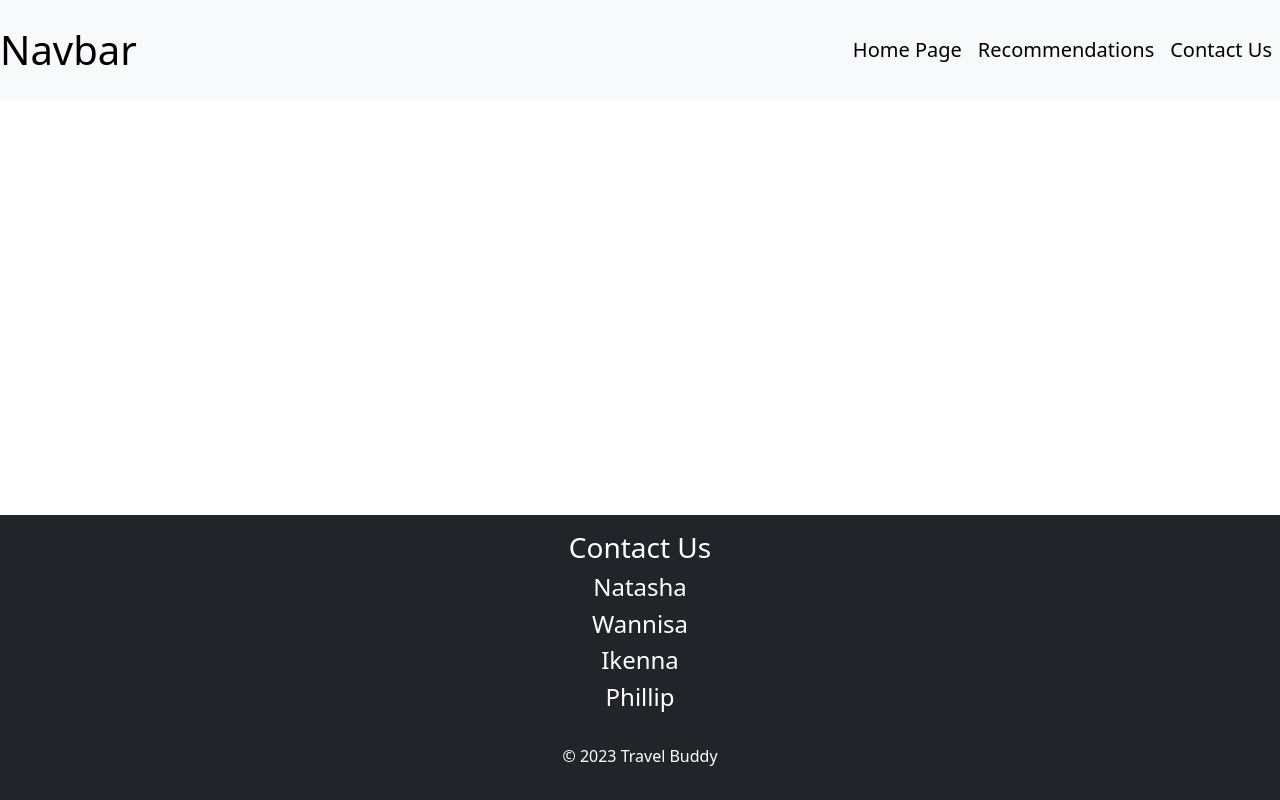
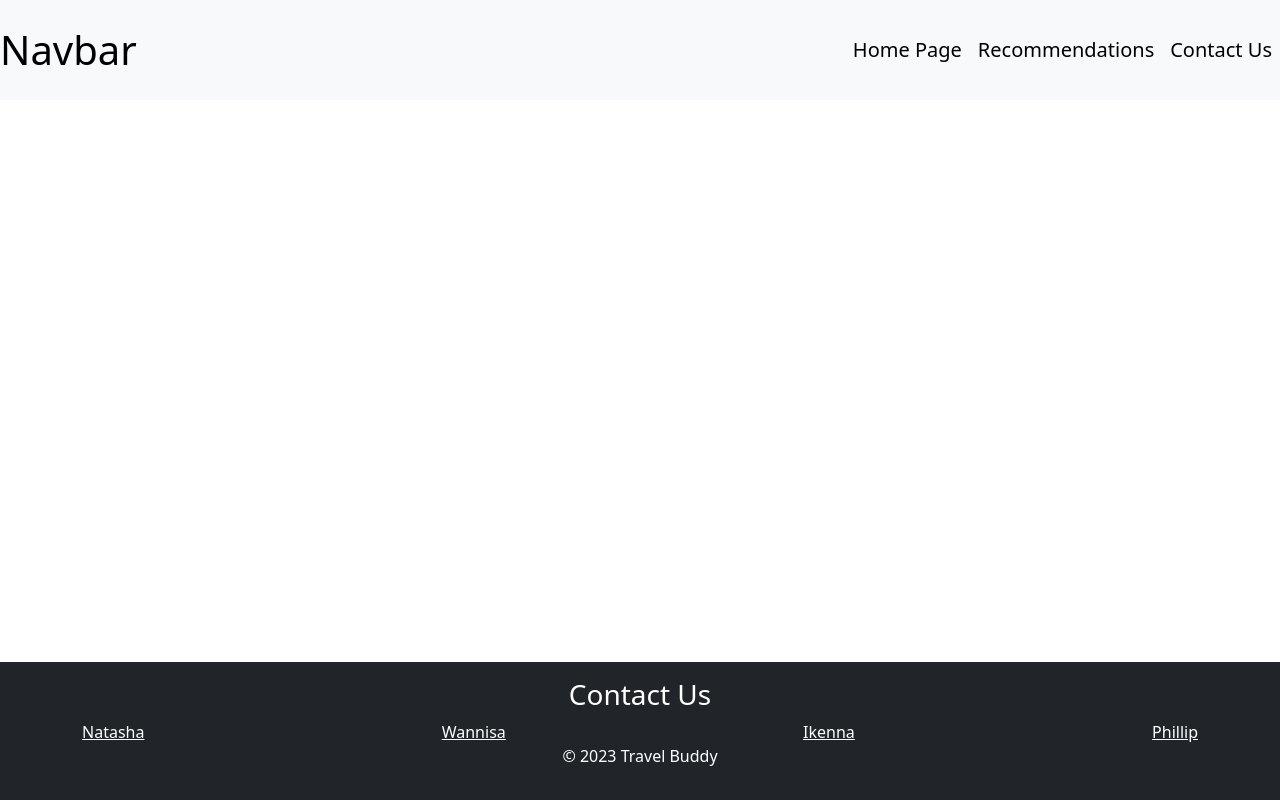
Before and after one commit to Natasha-16x/Travel-Buddy, a React (Create React App) app: page / in a window 1280 px wide. Built offline with nearby package versions, Linux system fonts and the light colour scheme.

Commit message:
added links to github accounts

```diff
--- a/package.json
+++ b/package.json
@@ -13,6 +13,7 @@
     "bootstrap": "^5.2.3",
     "react": "^18.2.0",
     "react-bootstrap": "^2.7.2",
+    "react-router-dom": "^6.9.0",
     "react-scripts": "5.0.1",
     "web-vitals": "^2.1.4"
   },
--- /dev/null
+++ b/src/components/footer/footer.css
@@ -0,0 +1,11 @@
+/* added styling to the footer */
+.link {
+    color: white;
+}
+
+
+.links-container {
+    display: flex;
+    justify-content: space-between; /* or "space-between" for more space between links */
+    align-items: center;
+  }
--- a/src/components/footer/footer.js
+++ b/src/components/footer/footer.js
@@ -1,6 +1,8 @@
 import React from 'react';
-import { Navbar, Nav } from 'react-bootstrap';
+import './footer.css'
 
+// added function to create footer
+// added links to github accounts
 function Footer() {
   return (
     <footer className="bg-dark text-white fixed-bottom">
@@ -8,13 +10,12 @@ function Footer() {
         <div className="row">
           <div className="col text-center">
             <h3>Contact Us</h3>
-            <h4>Natasha</h4>
-            <h4>Wannisa</h4>
-            <h4>Ikenna</h4>
-            <h4>Phillip</h4>
-            <a href="https://github.com/your-github-username" target="_blank" rel="noopener noreferrer">
-              <i className="fab fa-github fa-2x mx-3"></i>
-            </a>
+            <div className="links-container">
+            <a href="https://github.com/Natasha-16x" className="link">Natasha</a>
+            <a href="https://github.com/lisaevermore" className="link">Wannisa</a>
+            <a href="https://github.com/Iy-ke" className="link">Ikenna</a>
+            <a href="https://github.com/phil13131" className="link">Phillip</a>
+            </div>
           </div>
         </div>
         <div className="row">
```
Also changed, not shown: 1 other file (tests, documents, lock files or other folders).
